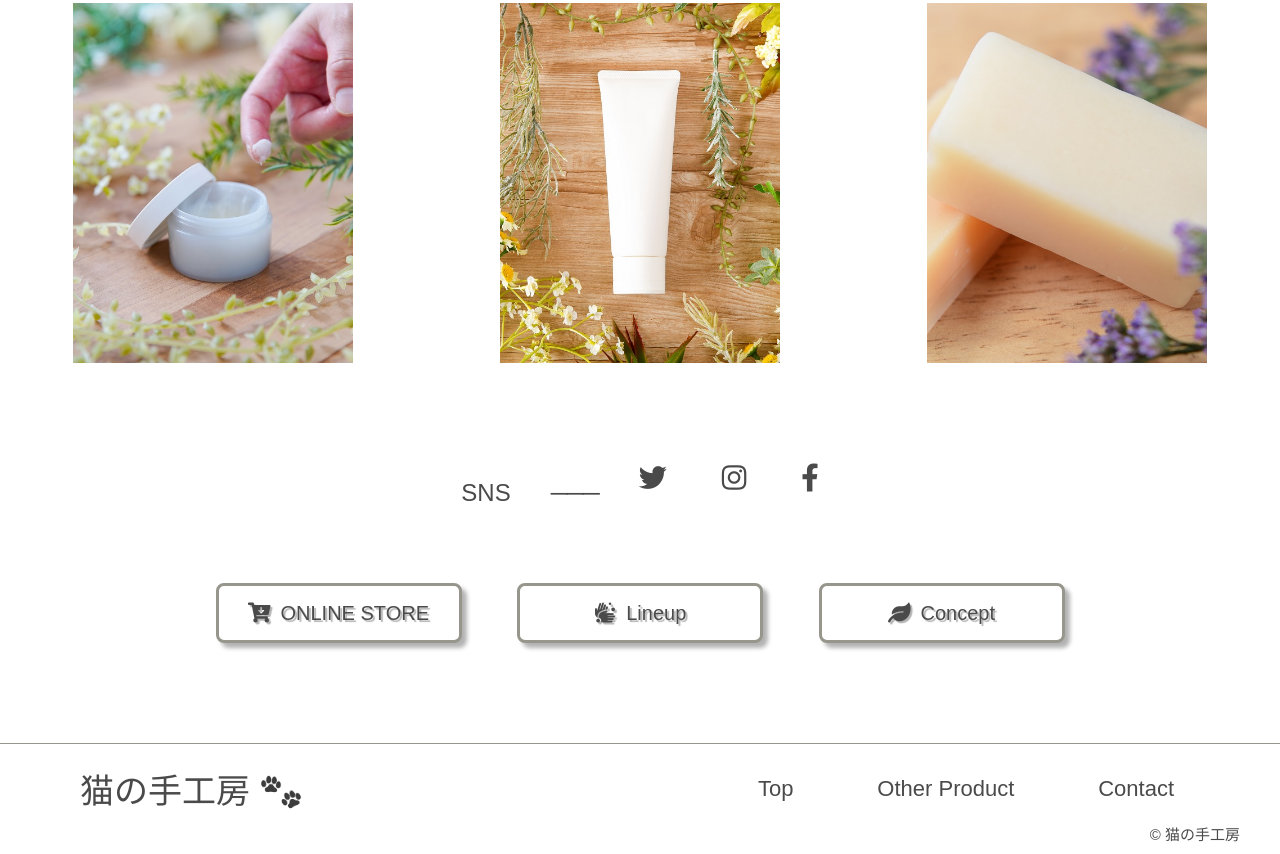
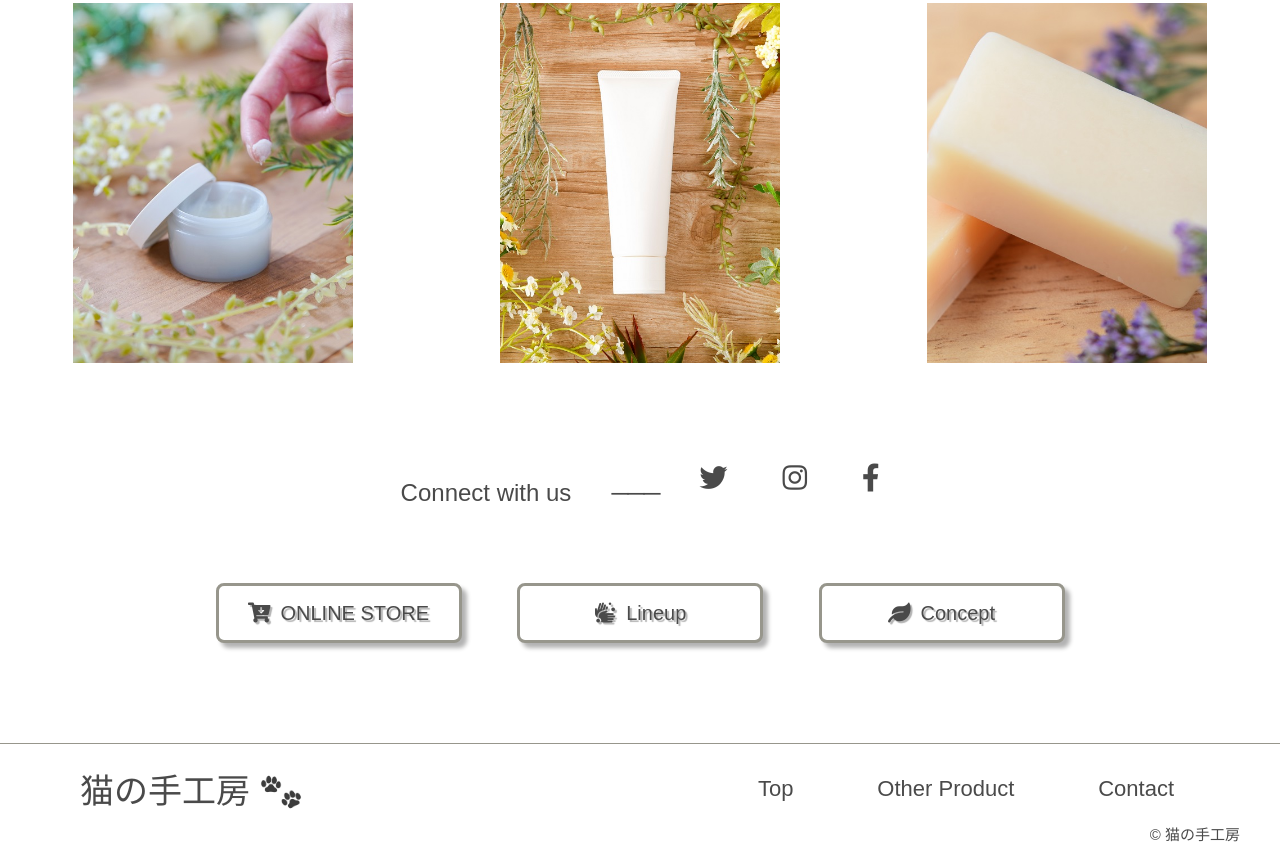
Before and after one commit to nikukyu-touch/hand_soap, a plain HTML site: page index.html in a window 1280 px wide. Shown: the part 2743-3597 px from the top of the page. Drawn offline with nearby package versions, Linux system fonts and the light colour scheme.

Commit message:
Add files via upload

```diff
--- a/index.html
+++ b/index.html
@@ -134,7 +134,7 @@
     </ul>
 
     <section id="sns" class="scroll">
-      <h2>SNS</h2>
+      <h2>Connect with us</h2>
       <h2>───</h2>
       <ul>
         <li>
```
